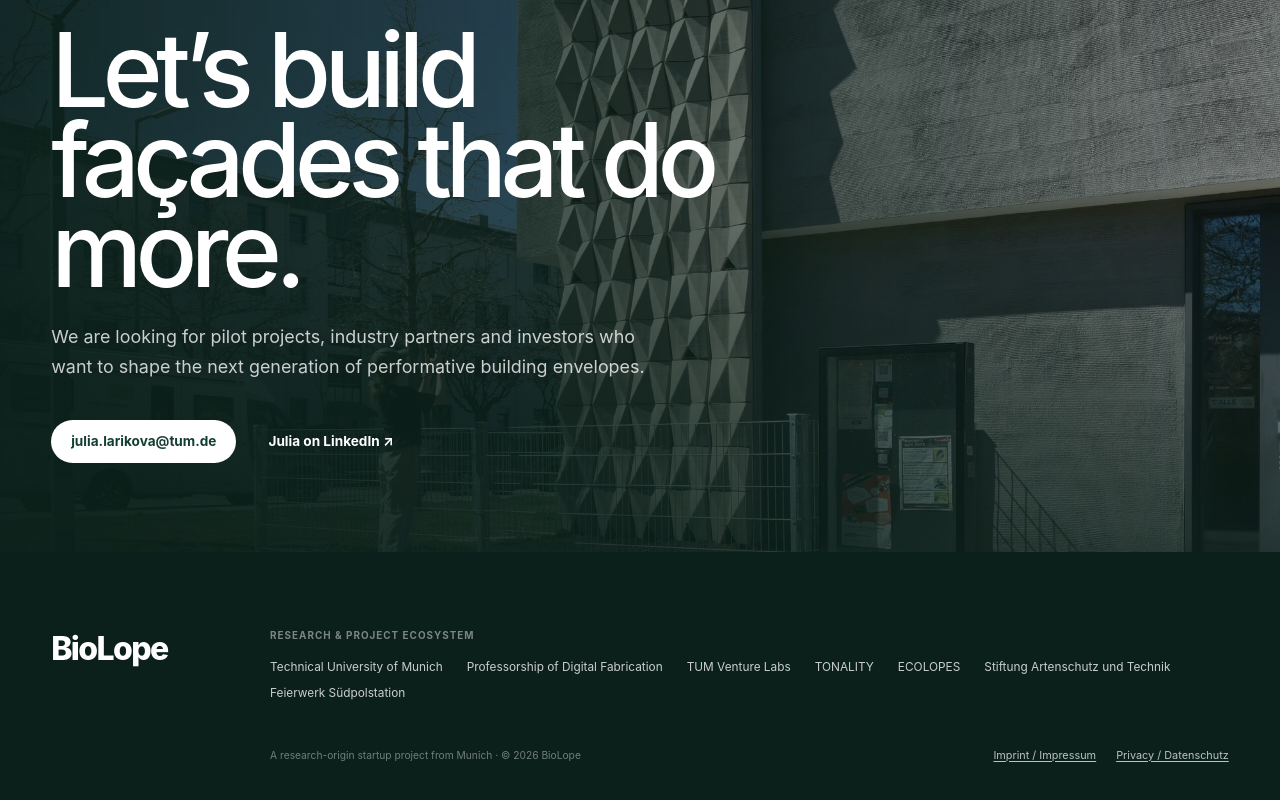
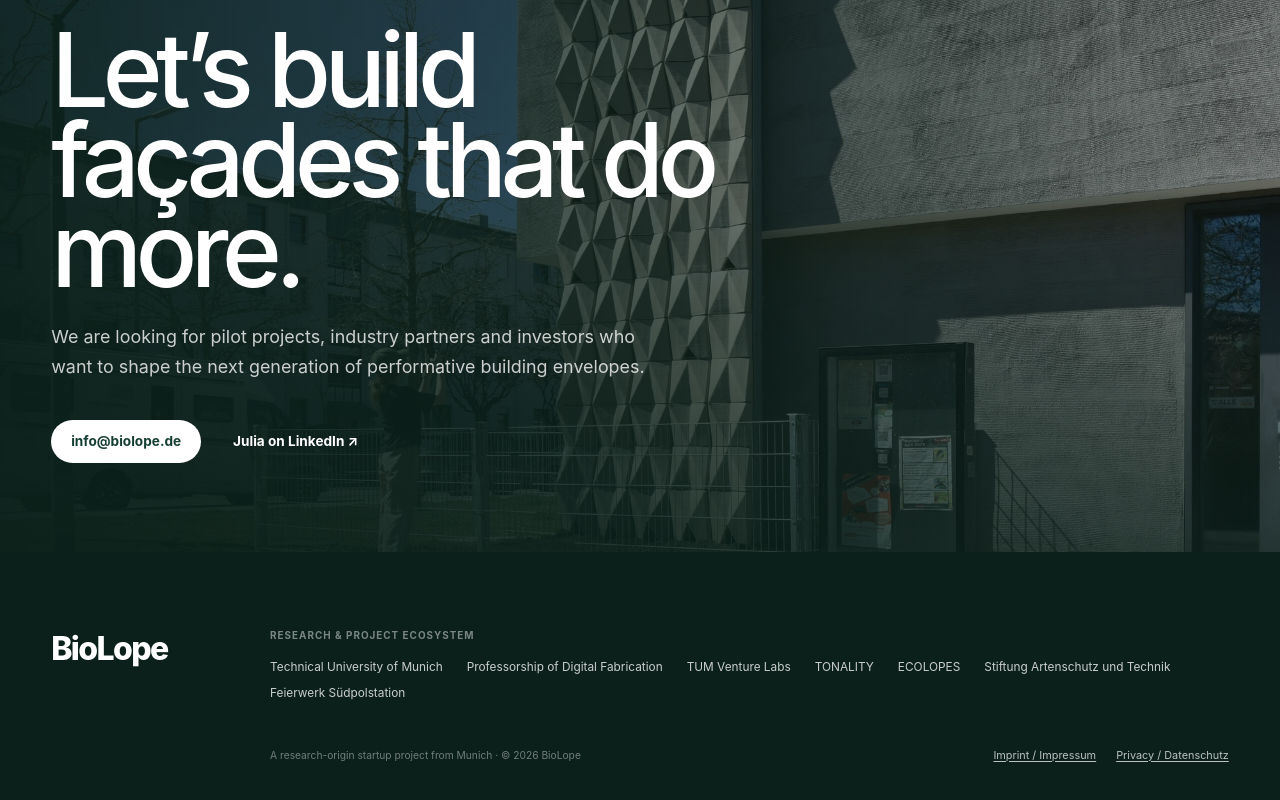
Before and after one commit to biolope/biolope.github.io, a React (Vite) app: page / in a window 1280 px wide. Shown: the part 4002-4802 px from the top of the page. Built offline with nearby package versions, Linux system fonts and the light colour scheme.

Commit message:
Update contact.js

```diff
--- a/src/content/contact.js
+++ b/src/content/contact.js
@@ -4,7 +4,7 @@ export const contactContent = {
   body: "We are looking for pilot projects, industry partners and investors who want to shape the next generation of performative building envelopes.",
   person: "Julia Larikova",
   affiliation: "Professorship of Digital Fabrication · Technical University of Munich",
-  email: "julia.larikova@tum.de",
+  email: "info@biolope.de",
   linkedin: "https://www.linkedin.com/in/julia-larikova-8220b1205/",
   ecosystem: [
     "Technical University of Munich",
```
